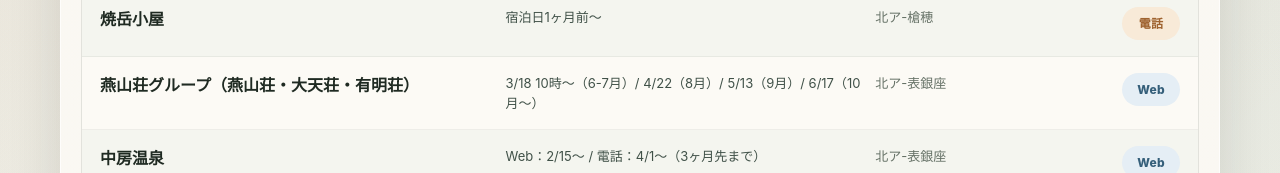
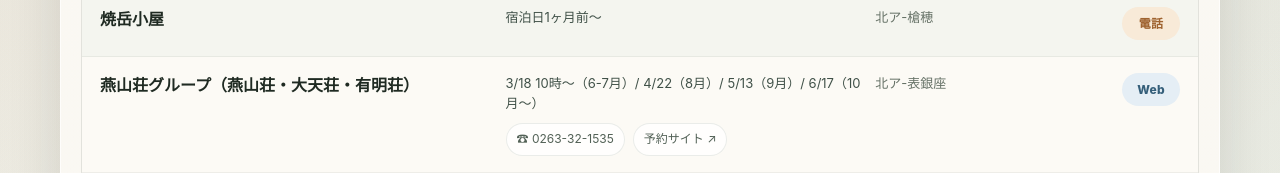
Before and after one commit to yoshimasa1700/SAlpineClub, a plain HTML site: page index.html in a window 1280 px wide. Shown: the part 1440-1613 px from the top of the page. Drawn offline with Linux system fonts and the light colour scheme.

Commit message:
Add Enzanso reservation link and contact

```diff
--- a/index.html
+++ b/index.html
@@ -543,7 +543,7 @@ const data = [
   {name:'ヒュッテ大槍（燕山荘G）', date:'5/13・6/17・7/15 10時〜（3期）', area:'北ア-槍穂', method:'Web'},
   {name:'焼岳小屋', date:'宿泊日1ヶ月前〜', area:'北ア-槍穂', method:'電話'},
   // ===== 北ア 表銀座・常念 =====
-  {name:'燕山荘グループ（燕山荘・大天荘・有明荘）', date:'3/18 10時〜（6-7月）/ 4/22（8月）/ 5/13（9月）/ 6/17（10月〜）', area:'北ア-表銀座', method:'Web'},
+  {name:'燕山荘グループ（燕山荘・大天荘・有明荘）', date:'3/18 10時〜（6-7月）/ 4/22（8月）/ 5/13（9月）/ 6/17（10月〜）', area:'北ア-表銀座', method:'Web', phone:'0263-32-1535', site:'https://www.enzanso.co.jp/register-lodge'},
   {name:'中房温泉', date:'Web：2/15〜 / 電話：4/1〜（3ヶ月先まで）', area:'北ア-表銀座', method:'Web', phone:'0263-77-1488', site:'https://yoyaku.nihon-gensenyuyado.org/provider/detail?providerId=692'},
   {name:'常念小屋', date:'宿泊日1ヶ月前 8時〜', area:'北ア-表銀座', method:'電話'},
   {name:'蝶ヶ岳ヒュッテ・大滝山荘', date:'Web：2ヶ月前 0時〜 / 電話：3週間前 月金 10時〜', area:'北ア-表銀座', method:'Web'},
```
